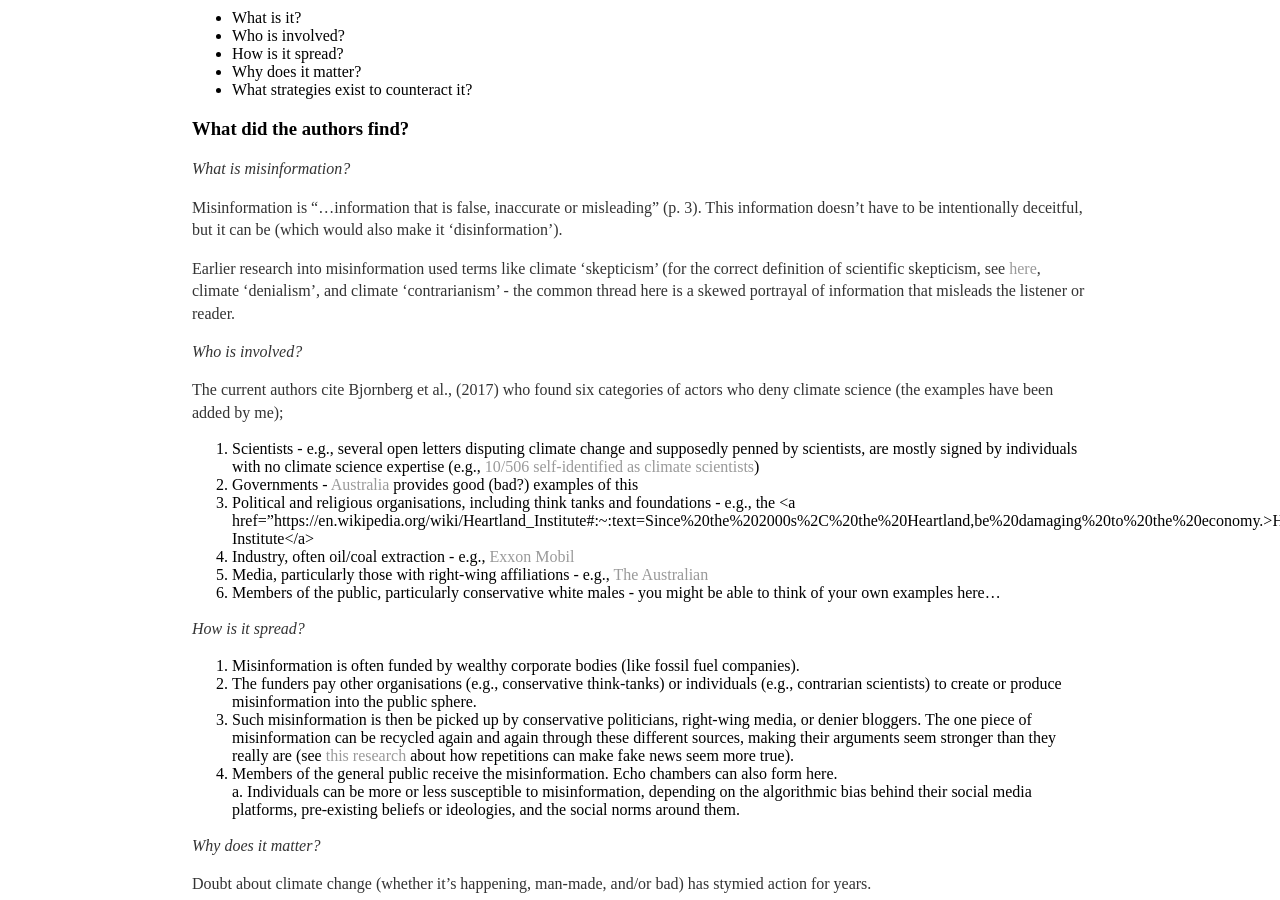
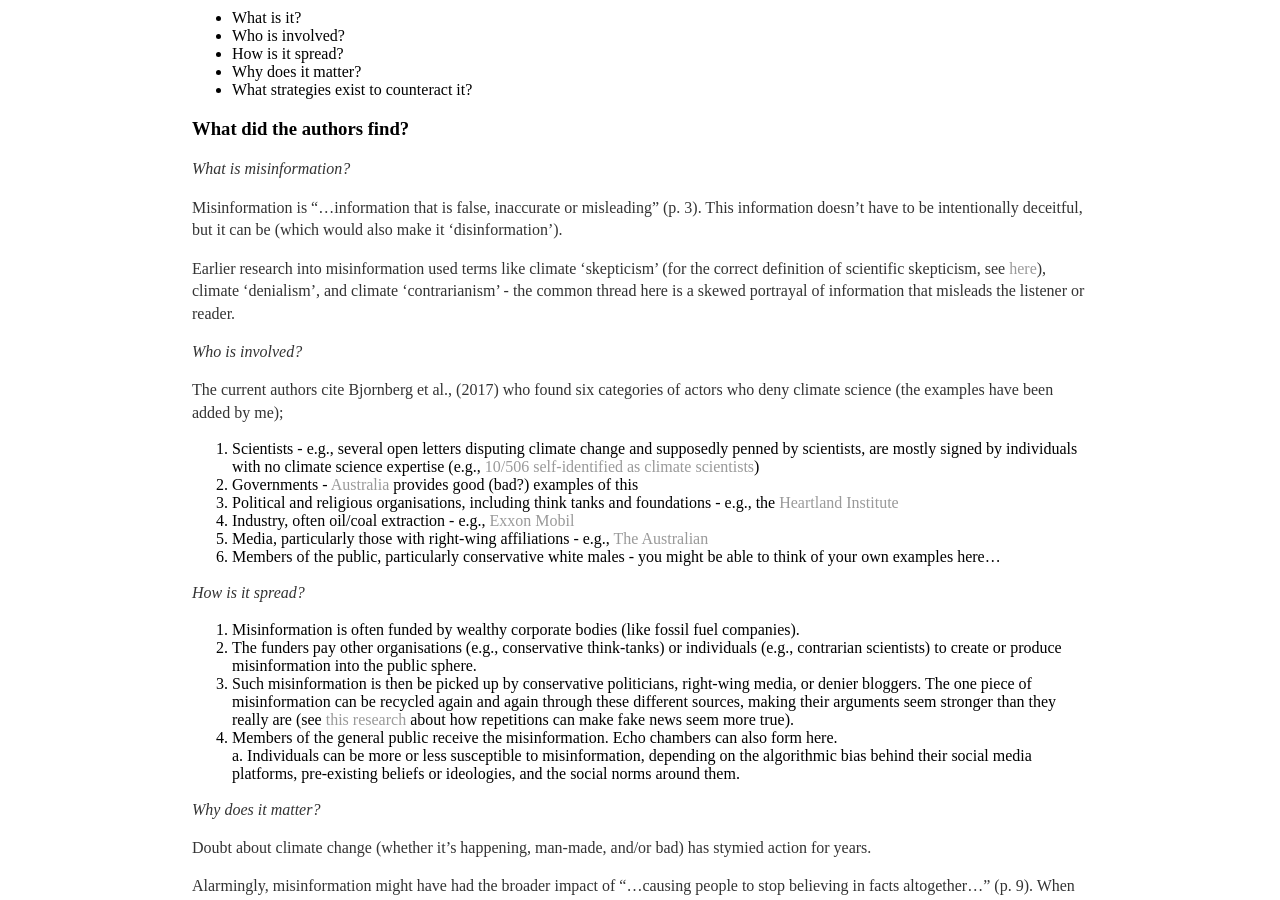
Before and after one commit to belindaxie/belindaxie.github.io, a Jekyll site: the page built from _posts/2020-10-05-study-misinformation.md, in a window 1280 px wide and 900 px high, scrolled down 567 px. Built offline with Jekyll 4.4.1, drawn with Linux system fonts in a browser that asks for light colours.

Commit message:
fix typos

```diff
--- a/_posts/2020-10-05-study-misinformation.md
+++ b/_posts/2020-10-05-study-misinformation.md
@@ -27,7 +27,7 @@ To answer these questions about online misinformation relating to climate change
 
 Misinformation is "...information that is false, inaccurate or misleading" (p. 3). This information doesn't have to be intentionally deceitful, but it can be (which would also make it 'disinformation').
 
-Earlier research into misinformation used terms like climate 'skepticism' (for the correct definition of scientific skepticism, see <a href="https://en.wikipedia.org/wiki/Skeptical_movement#Scientific_skepticism">here</a>, climate 'denialism', and climate 'contrarianism' - the common thread here is a skewed portrayal of information that misleads the listener or reader.
+Earlier research into misinformation used terms like climate 'skepticism' (for the correct definition of scientific skepticism, see <a href="https://en.wikipedia.org/wiki/Skeptical_movement#Scientific_skepticism">here</a>), climate 'denialism', and climate 'contrarianism' - the common thread here is a skewed portrayal of information that misleads the listener or reader.
 
 *Who is involved?*
 
@@ -35,7 +35,7 @@ The current authors cite Bjornberg et al., (2017) who found six categories of ac
 
 1. Scientists - e.g., several open letters disputing climate change and supposedly penned by scientists, are mostly signed by individuals with no climate science expertise (e.g., <a href="https://climatefeedback.org/evaluation/letter-signed-by-500-scientists-relies-on-inaccurate-claims-about-climate-science/">10/506 self-identified as climate scientists</a>)
 2. Governments - <a href="https://www.theguardian.com/australia-news/2020/jan/16/there-is-no-link-the-climate-doubters-within-scott-morrisons-government">Australia</a> provides good (bad?) examples of this
-3. Political and religious organisations, including think tanks and foundations - e.g., the <a href="https://en.wikipedia.org/wiki/Heartland_Institute#:~:text=Since%20the%202000s%2C%20the%20Heartland,be%20damaging%20to%20the%20economy.>Heartland Institute</a>
+3. Political and religious organisations, including think tanks and foundations - e.g., the <a href="https://en.wikipedia.org/wiki/Heartland_Institute#:~:text=Since%20the%202000s%2C%20the%20Heartland,be%20damaging%20to%20the%20economy.">Heartland Institute</a>
 4. Industry, often oil/coal extraction - e.g., <a href="https://www.scientificamerican.com/article/exxon-knew-about-climate-change-almost-40-years-ago/">Exxon Mobil</a>
 5. Media, particularly those with right-wing affiliations - e.g., <a href="https://www.afr.com/companies/media-and-marketing/news-corp-employee-lashes-company-s-bushfire-coverage-20200110-p53qfh">The Australian</a>
 6. Members of the public, particularly conservative white males - you might be able to think of your own examples here...
```
